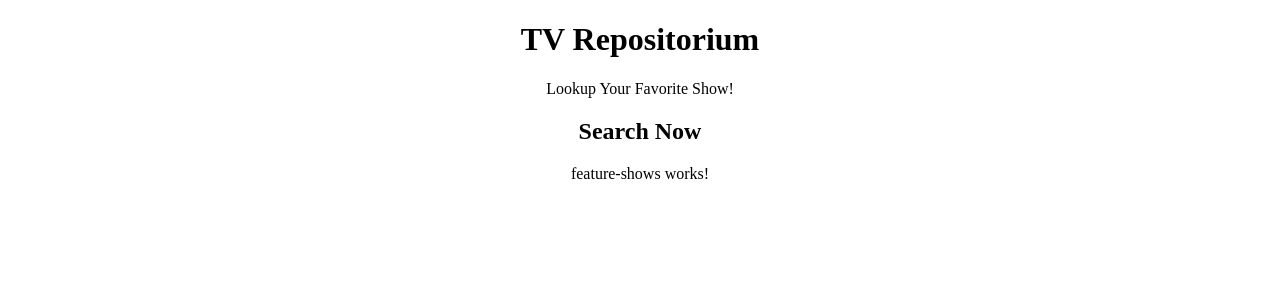
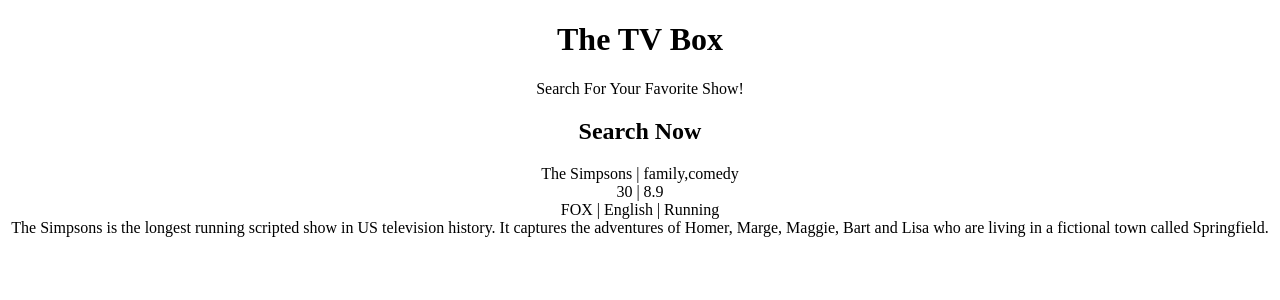
Before and after one commit to MadamHippo/TV-show-app, an Angular app: page / in a window 1280 px wide. Shown: the top 300 px of the page. Built offline with nearby package versions, Linux system fonts and the light colour scheme.

Commit message:
Defining models

```diff
--- a/src/app/app.component.html
+++ b/src/app/app.component.html
@@ -1,8 +1,8 @@
 <div style="text-align: center;">
   <h1>
-    TV Repositorium
+    The TV Box
   </h1>
-  <div>Lookup Your Favorite Show!</div>
+  <div>Search For Your Favorite Show!</div>
   <h2>Search Now</h2>
   <app-feature-shows></app-feature-shows>
 </div>
--- a/src/app/feature-shows/feature-shows.component.html
+++ b/src/app/feature-shows/feature-shows.component.html
@@ -1 +1,13 @@
-<p>feature-shows works!</p>
+<div>
+  <div>
+    <span>{{current.name}} | {{current.genres}}</span><br>
+    <span>{{current.runtime}} | {{current.rating}}</span><br>
+  </div>
+  <div>
+    <img [src]='current.image'/>
+    <span>{{current.network}} | {{current.language}} | {{current.status}}</span>
+  </div>
+  <div>
+    {{current.summary}}
+  </div>
+</div>
--- a/src/app/feature-shows/feature-shows.component.ts
+++ b/src/app/feature-shows/feature-shows.component.ts
@@ -1,4 +1,5 @@
 import { Component, OnInit } from '@angular/core';
+import { IFeatureShows } from '../ifeature-shows';
 
 @Component({
   selector: 'app-feature-shows',
@@ -6,8 +7,21 @@
   styleUrls: ['./feature-shows.component.css']
 })
 export class FeatureShowsComponent implements OnInit {
-
-  constructor() { }
+  current: IFeatureShows
+  constructor() {
+    this.current = {
+      id: 1,
+      name: "The Simpsons",
+      language: "English",
+      genres: ["family", "comedy"],
+      status: "Running",
+      runtime: 30,
+      rating: 8.9,
+      image: "",
+      summary: "The Simpsons is the longest running scripted show in US television history. It captures the adventures of Homer, Marge, Maggie, Bart and Lisa who are living in a fictional town called Springfield.",
+      network: "FOX"
+    }
+  }
 
   ngOnInit(): void {
   }
--- /dev/null
+++ b/src/app/ifeature-shows.ts
@@ -0,0 +1,12 @@
+export interface IFeatureShows {
+  id: number;
+  name: string;
+  language: string;
+  genres: Array<String>;
+  status: string;
+  runtime: number;
+  rating: number;
+  image: string;
+  summary: string;
+  network: string;
+}
```
Also changed, not shown: src/app/ifeature-shows-data.ts (added, +22 -0 lines).
